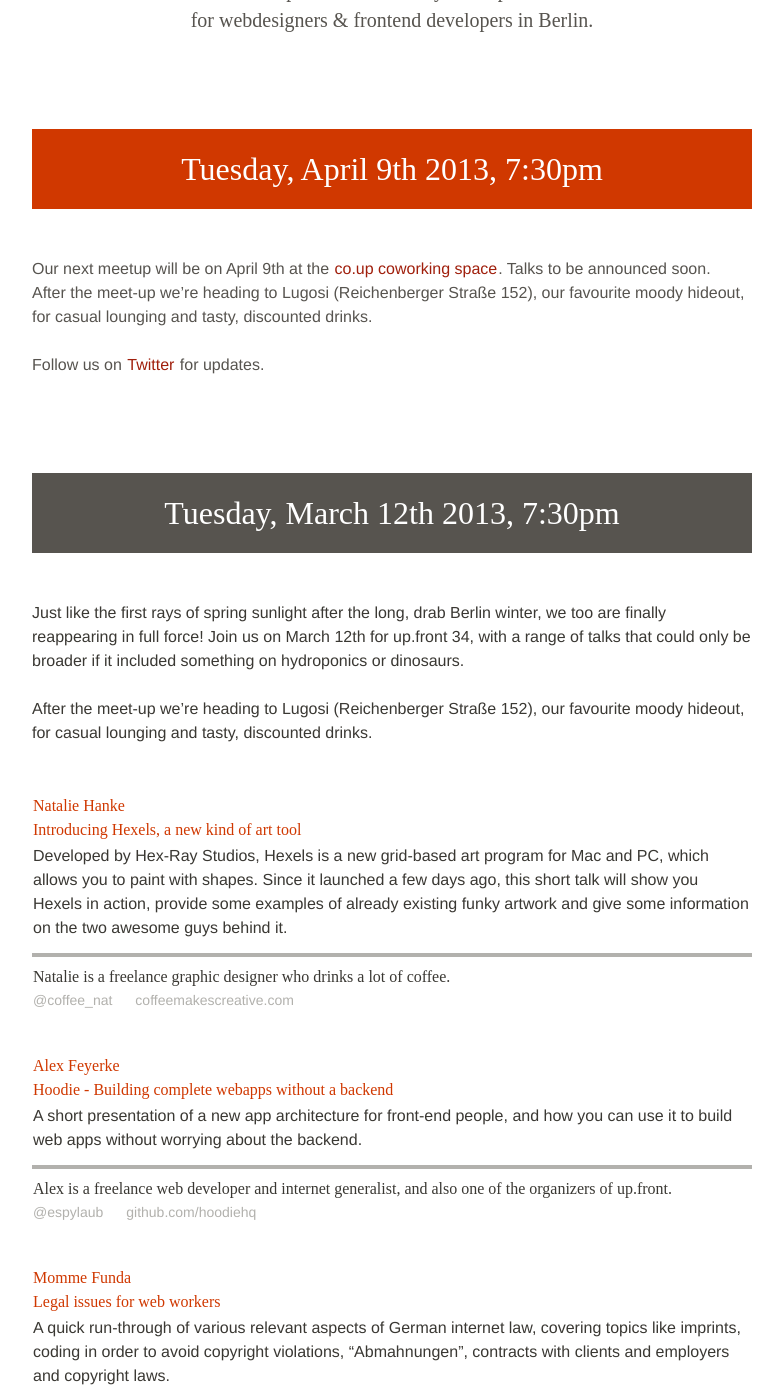
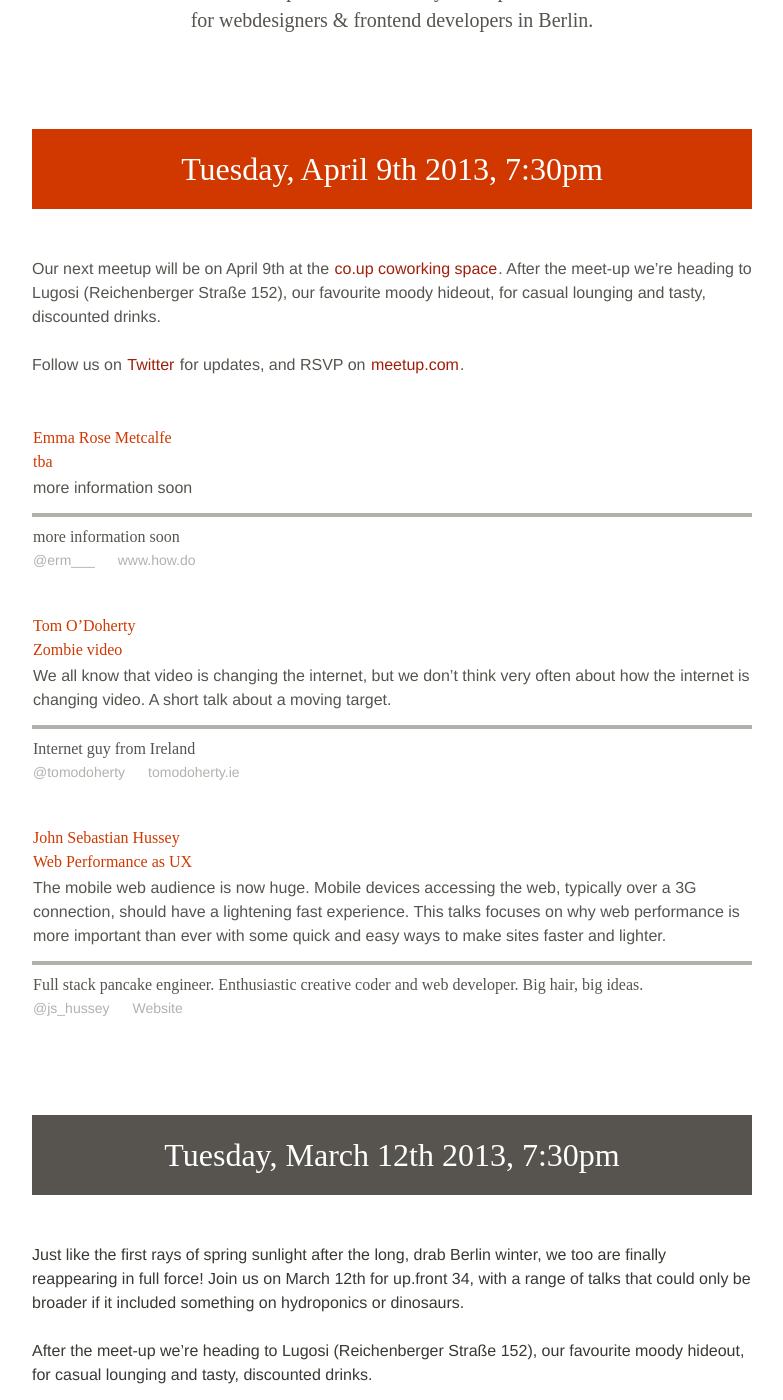
Before and after one commit to upfrontug/upfrontug.github.io, a Jekyll site: the page built from index.html, in a window 1280 px wide and 1400 px high, scrolled down 399 px. Shown: the whole window, without its empty margins (248-1031 px from the left). Built offline with Jekyll 4.4.1, drawn with Linux system fonts in a browser that asks for light colours; nearby versions of some CDN libraries; a style sheet for code colours, icons or effects is not loaded.

Commit message:
add info for April 2013 meetup

```diff
--- a/index.html
+++ b/index.html
@@ -14,14 +14,53 @@
       </h2>
     </header>
     <p>
-      Our next meetup will be on April 9th at the <a href="http://co-up.de/">co.up coworking space</a>. Talks to be announced soon.
-      <br>
-      After the meet-up we’re heading to Lugosi (Reichenberger Straße 152), our favourite moody hideout, for casual lounging and tasty, discounted drinks.
+      Our next meetup will be on April 9th at the <a href="http://co-up.de/">co.up coworking space</a>. After the meet-up we’re heading to Lugosi (Reichenberger Straße 152), our favourite moody hideout, for casual lounging and tasty, discounted drinks.
+    </p>
+    <p>
+      Follow us on <a href="http://twitter.com/upfront_ug">Twitter</a> for updates, and RSVP on <a href="http://www.meetup.com/up-front-ug/events/111321202/">meetup.com</a>. <!-- and RSVP on Facebook -->
     </p>
 
-    <p>
-      Follow us on <a href="http://twitter.com/upfront_ug">Twitter</a> for updates. <!-- and RSVP on Facebook -->
-    </p>
+    <ul class="talks">
+      <li>
+        <h4><span>Emma Rose Metcalfe</span>tba</h4>
+        <p>
+          more information soon
+        </p>
+        <p class="speaker_info">
+          more information soon
+        </p>
+        <ul class="speaker_links">
+          <li><a href="http://twitter.com/erm___">@erm___</a></li>
+          <li><a href="http://www.how.do/">www.how.do</a></li>
+        </ul>
+      </li>
+      <li>
+        <h4><span>Tom O’Doherty</span>Zombie video</h4>
+        <p>
+           We all know that video is changing the internet, but we don’t think very often about how the internet is changing video. A short talk about a moving target.
+        </p>
+        <p class="speaker_info">
+          Internet guy from Ireland
+        </p>
+        <ul class="speaker_links">
+          <li><a href="http://twitter.com/tomodoherty">@tomodoherty</a></li>
+          <li><a href="http://www.tomodoherty.ie ">tomodoherty.ie</a></li>
+        </ul>
+      </li>
+      <li>
+        <h4><span>John Sebastian Hussey</span>Web Performance as UX</h4>
+        <p>
+          The mobile web audience is now huge. Mobile devices accessing the web, typically over a 3G connection, should have a lightening fast experience. This talks focuses on why web performance is more important than ever with some quick and easy ways to make sites faster and lighter.
+        </p>
+        <p class="speaker_info">
+          Full stack pancake engineer. Enthusiastic creative coder and web developer. Big hair, big ideas.
+        </p>
+        <ul class="speaker_links">
+          <li><a href="http://twitter.com/js_hussey">@js_hussey</a></li>
+          <li><a href="http://johnsebastianhussey.github.com/cv/cv.html">Website</a></li>
+        </ul>
+      </li>
+    </ul>
 
 
   </article>
```
